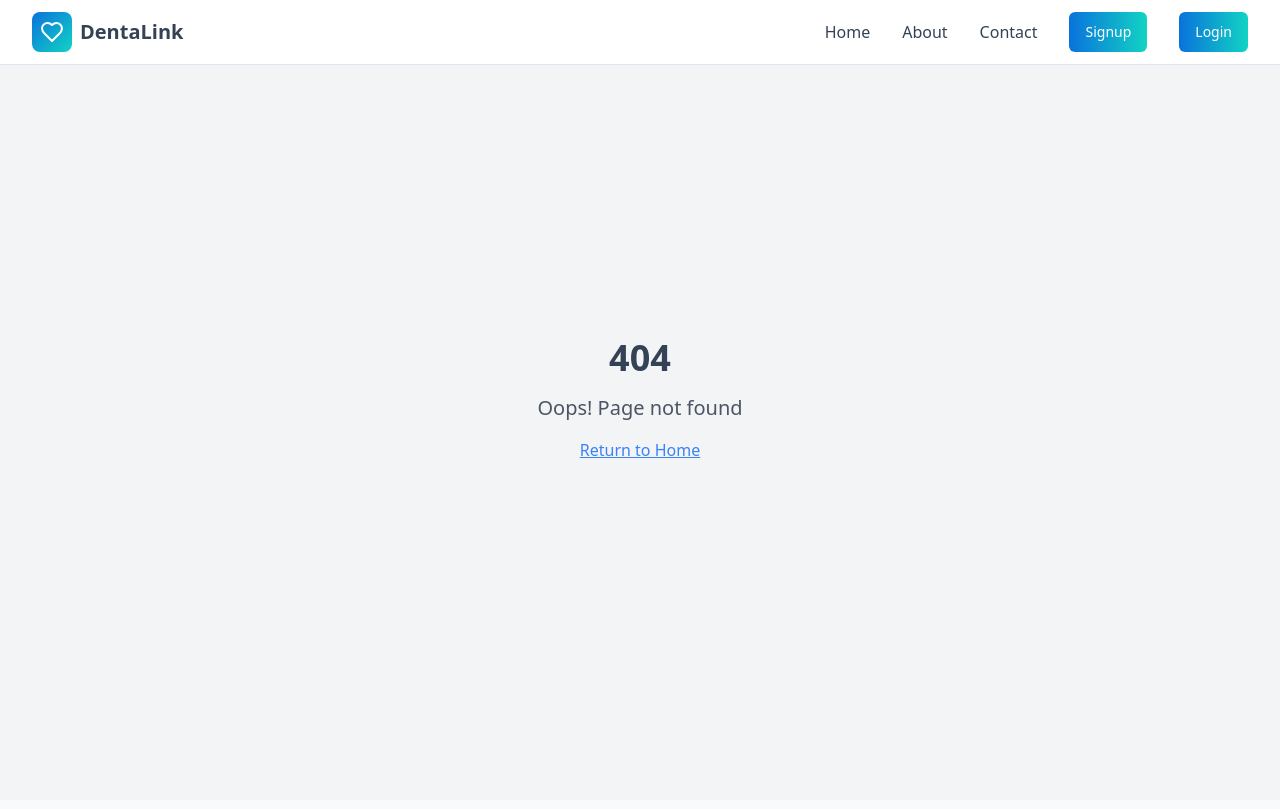
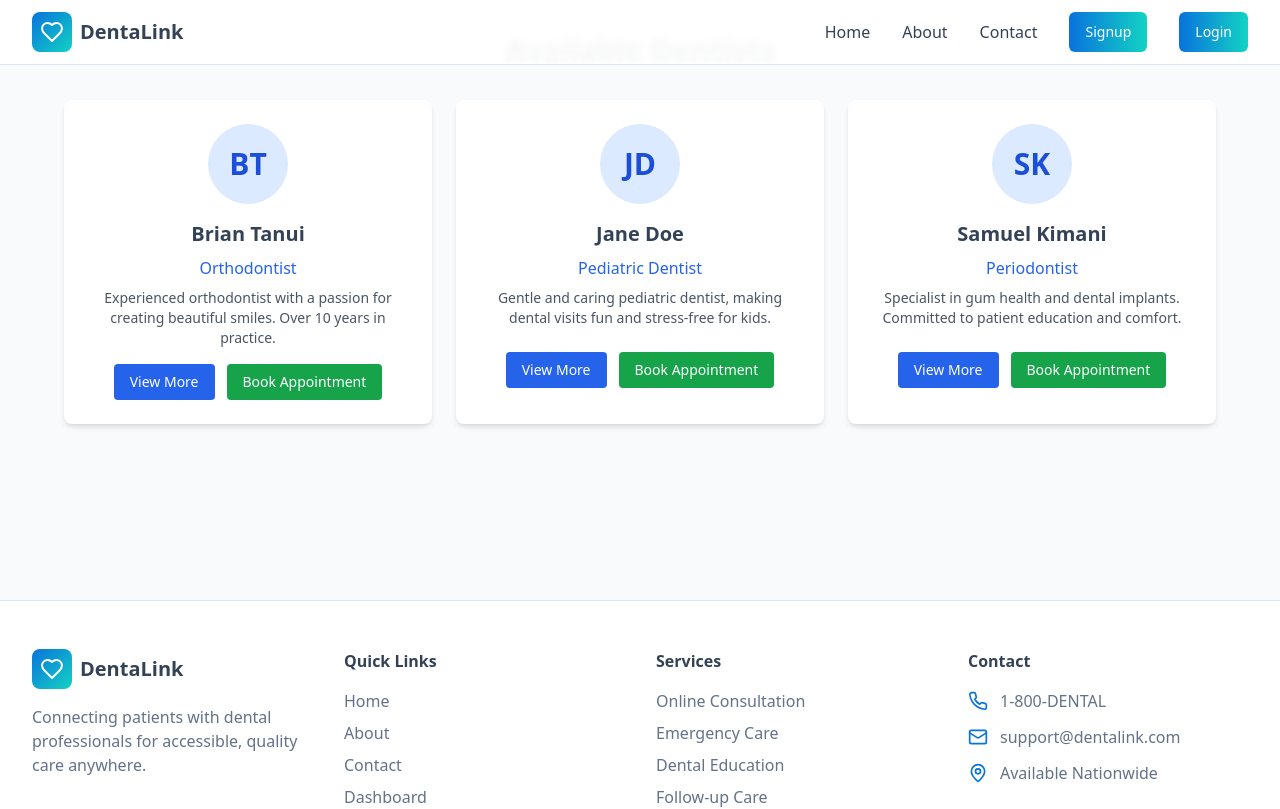
Before and after one commit to TanuiDev/smile-access-hub, a React (Vite) app: page /dentists in a window 1280 px wide. Shown: the top 809 px of the page. Built offline with nearby package versions, Linux system fonts and the light colour scheme.

Commit message:
Added the dentists page

```diff
--- a/src/App.tsx
+++ b/src/App.tsx
@@ -15,6 +15,7 @@ import Footer from "./components/Footer";
 import { ProtectedRoute } from "./components/ProtectedRoute";
 import AddDentist from "./components/AddDentist";
 import MakePayments from "./components/MakePayments";
+import AvailableDentists from "./pages/AvailableDentists";
 
 const queryClient = new QueryClient();
 
@@ -37,6 +38,7 @@ const App = () => (
           <Route path="/login" element={<Login />} />
           <Route path="/register" element={<Signup />} />
           <Route path="/pay" element={<MakePayments />} />
+          <Route path="/dentists" element={<AvailableDentists />}/>
           <Route path="*" element={<NotFound />} />
         </Routes>
         <Footer />
--- /dev/null
+++ b/src/pages/AvailableDentists.tsx
@@ -0,0 +1,68 @@
+import React from 'react';
+
+const mockDentists = [
+  {
+    id: 1,
+    firstName: 'Brian',
+    lastName: 'Tanui',
+    specialization: 'Orthodontist',
+    about: 'Experienced orthodontist with a passion for creating beautiful smiles. Over 10 years in practice.',
+  },
+  {
+    id: 2,
+    firstName: 'Jane',
+    lastName: 'Doe',
+    specialization: 'Pediatric Dentist',
+    about: 'Gentle and caring pediatric dentist, making dental visits fun and stress-free for kids.',
+  },
+  {
+    id: 3,
+    firstName: 'Samuel',
+    lastName: 'Kimani',
+    specialization: 'Periodontist',
+    about: 'Specialist in gum health and dental implants. Committed to patient education and comfort.',
+  },
+];
+
+const getInitials = (firstName: string, lastName: string) => {
+  return `${firstName[0] || ''}${lastName[0] || ''}`.toUpperCase();
+};
+
+const AvailableDentists = () => {
+  return (
+    <div className="min-h-[70vh] bg-gray-50 py-8 px-2 md:px-8">
+      <h1 className="text-3xl font-bold text-center mb-8">Available Dentists</h1>
+      <div className="grid gap-6 md:grid-cols-2 lg:grid-cols-3 max-w-6xl mx-auto">
+        {mockDentists.map((dentist) => (
+          <div
+            key={dentist.id}
+            className="bg-white rounded-lg shadow-md p-6 flex flex-col items-center text-center hover:shadow-lg transition-shadow"
+          >
+            <div className="w-20 h-20 rounded-full bg-blue-100 flex items-center justify-center text-3xl font-bold text-blue-700 mb-4">
+              {getInitials(dentist.firstName, dentist.lastName)}
+            </div>
+            <div className="mb-2">
+              <span className="text-xl font-semibold">
+                {dentist.firstName} {dentist.lastName}
+              </span>
+            </div>
+            <div className="mb-2">
+              <span className="text-blue-600 font-medium">{dentist.specialization}</span>
+            </div>
+            <div className="mb-4 text-gray-600 text-sm min-h-[48px]">{dentist.about}</div>
+            <div className="flex gap-3 w-full justify-center">
+              <button className="bg-blue-600 text-white px-4 py-2 rounded hover:bg-blue-700 transition-colors text-sm font-medium">
+                View More
+              </button>
+              <button className="bg-green-600 text-white px-4 py-2 rounded hover:bg-green-700 transition-colors text-sm font-medium">
+                Book Appointment
+              </button>
+            </div>
+          </div>
+        ))}
+      </div>
+    </div>
+  );
+};
+
+export default AvailableDentists;
```
